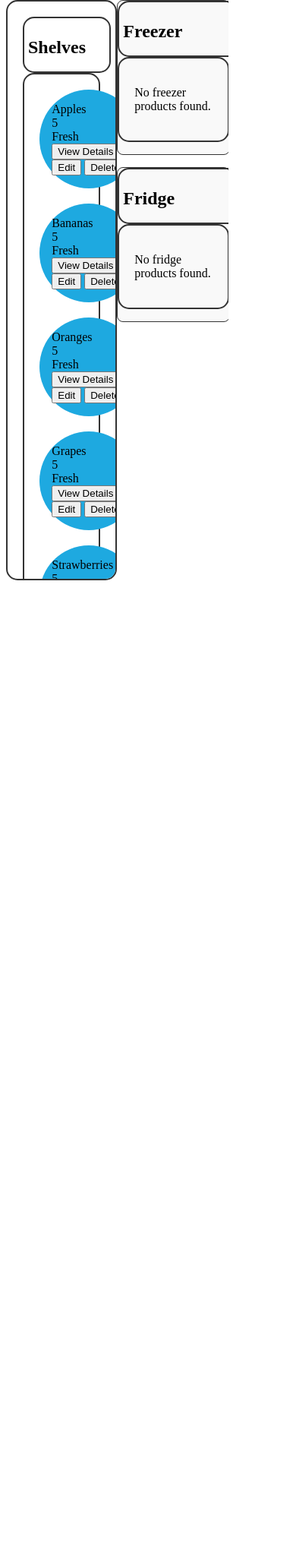
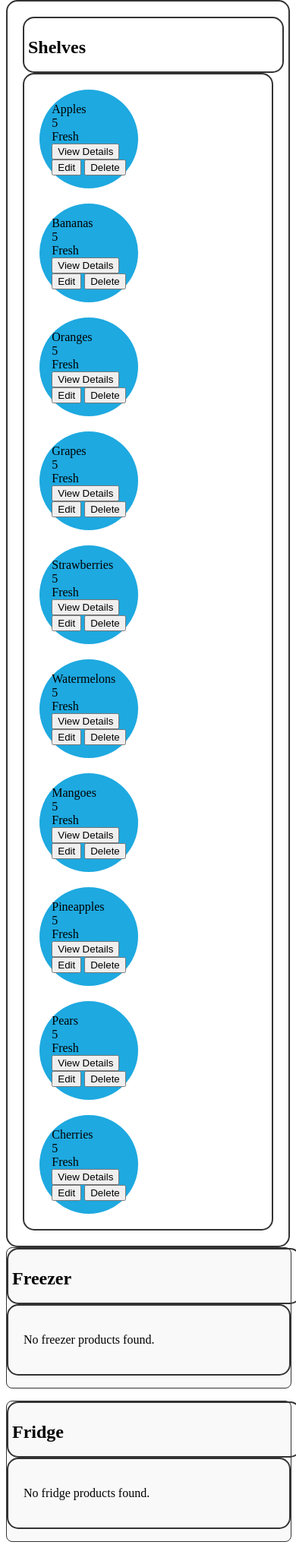
Before and after one commit to UCCS-CS4300-5300/group5-fall2026, a Django app: page / in a window 390 px wide. Shown: the part 195-2233 px from the top of the page at 76% size. Before the commit the page ends 959 px from the top, so only its background shows below. Run offline with Django 5.2, Linux system fonts and the light colour scheme; data comes from the database, SQL or seed files in the repository; data that the repository does not hold is empty.

Commit message:
This is the farthest I was able to get into fixing the UI

```diff
--- a/project/core/static/css/style.css
+++ b/project/core/static/css/style.css
@@ -179,6 +179,26 @@ Body Style
 
 /* Collapse into a column when screen width is 600px or less */
 @media screen and (max-width: 600px) {
+    .split-container {
+        flex-direction: column;
+        width: 100%;
+        height: auto;
+        min-height: calc(100vh - 80px);
+        overflow: visible;
+    }
+
+    .middle-column,
+    .right-column {
+        flex: 0 0 auto;
+        width: 100%;
+    }
+
+    .scroll-box,
+    .scrollbox {
+        height: auto;
+        overflow: visible;
+    }
+
     /* Stacks items vertically on collapse */
     .flex-container {
         flex-direction: column;
```
